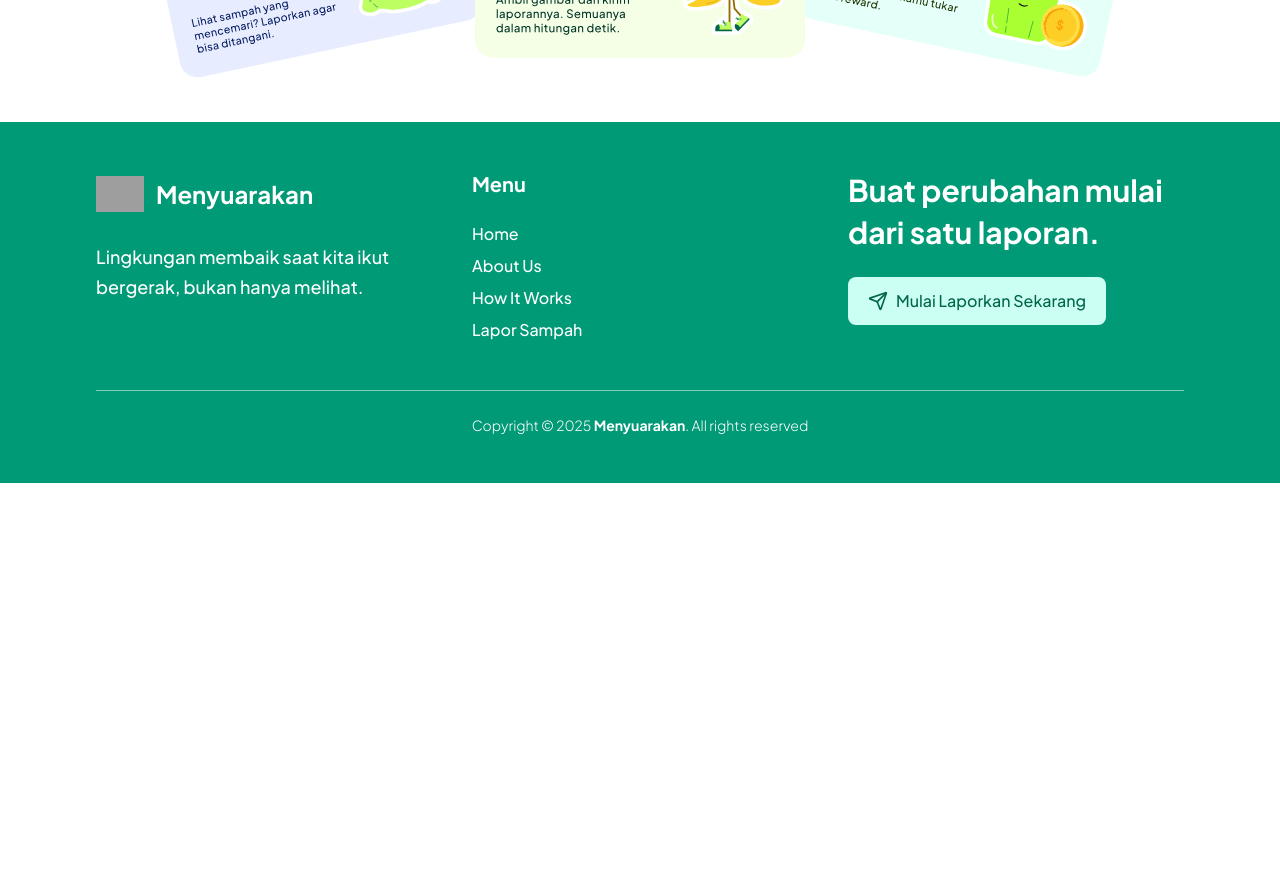
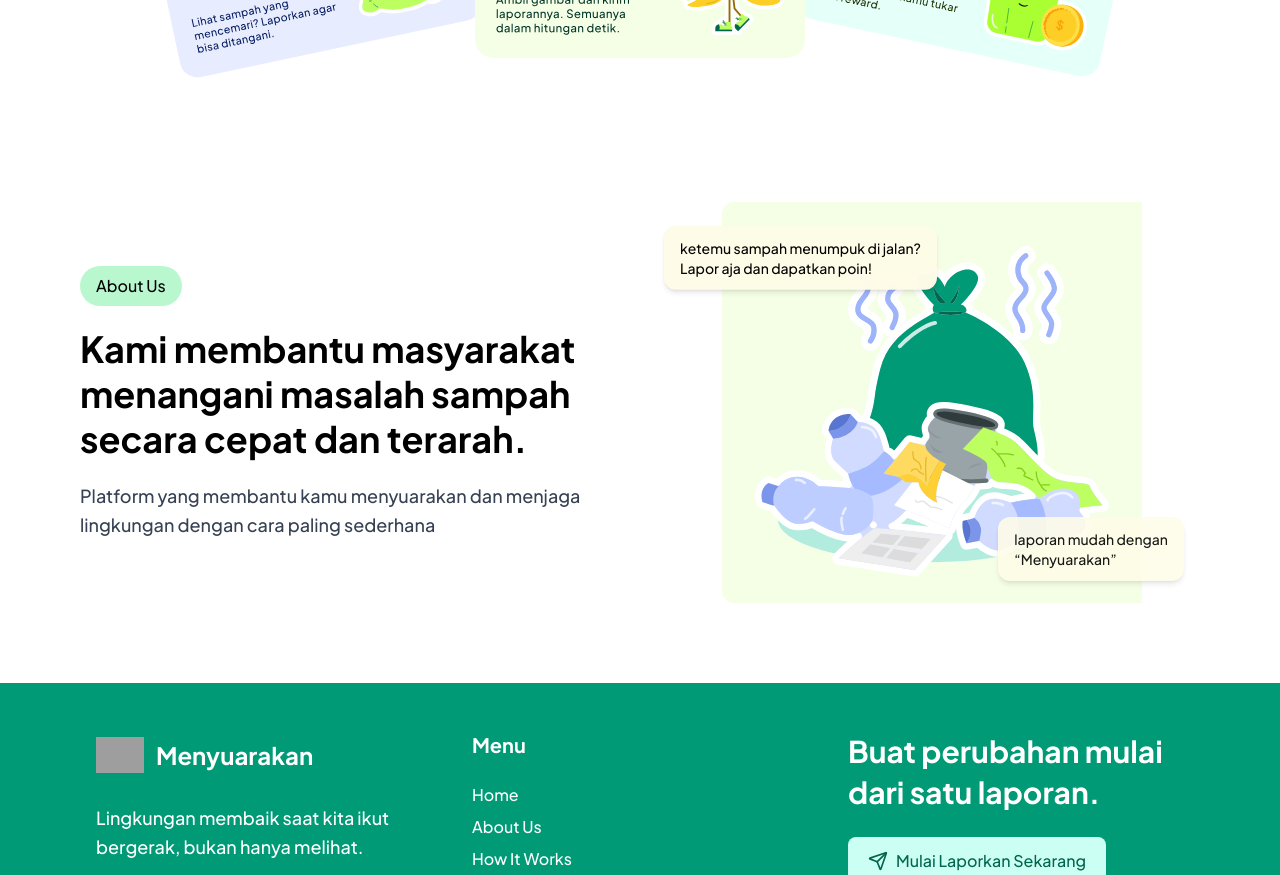
Before and after one commit to nnadra/Menyuarakan, a React (Vite) app: page / in a window 1280 px wide. Shown: the part 680-1555 px from the top of the page. Before the commit the page ends 1163 px from the top, so only its background shows below. Built offline with nearby package versions, Linux system fonts and the light colour scheme; grey boxes are pictures that could not be loaded.

Commit message:
add about section with animation

```diff
--- a/package.json
+++ b/package.json
@@ -11,6 +11,7 @@
   },
   "dependencies": {
     "@tailwindcss/vite": "^4.1.17",
+    "framer-motion": "^12.23.25",
     "lucide-react": "^0.555.0",
     "react": "^19.2.0",
     "react-dom": "^19.2.0",
--- a/src/pages/LandingPage.jsx
+++ b/src/pages/LandingPage.jsx
@@ -2,6 +2,8 @@ import React from 'react'
 import Card1 from '../assets/images/card-1.svg'
 import Card2 from '../assets/images/card-2.svg'
 import Card3 from '../assets/images/card-3.svg'
+import { motion } from "framer-motion";
+import AboutUsImg from '../assets/images/aboutUsImg.svg'
 
 
 const LandingPage = () => {
@@ -41,7 +43,7 @@ const LandingPage = () => {
           <img src={Card1} alt="Card1" className="w-full" />
         </div>
 
-        {/* CARD 2 (CENTER - MAIN) */}
+        {/* CARD 2 */}
         <div className="
         rounded-3xl
           w-[330px] z-10
@@ -64,7 +66,74 @@ const LandingPage = () => {
       </div>
         </div>
 
-    <div></div>
+
+    {/* ABOUT SECTION */}
+    <section className="w-full py-20 px-6 md:px-20">
+      <div className="grid grid-cols-1 md:grid-cols-2 gap-12 items-center">
+
+        {/* LEFT TEXT */}
+        <motion.div
+          initial={{ opacity: 0, x: -40 }}
+          whileInView={{ opacity: 1, x: 0 }}
+          transition={{ duration: 0.6, ease: "easeOut" }}
+          viewport={{ once: true }}
+          className="space-y-5"
+        >
+          <span className="bg-green-200 px-4 py-2 rounded-full text-black w-fit block">
+            About Us
+          </span>
+
+          <h2 className="text-3xl md:text-4xl font-bold leading-tight">
+            Kami membantu masyarakat
+            menangani masalah sampah
+            secara cepat dan terarah.
+          </h2>
+
+          <p className="text-gray-700 text-lg leading-relaxed">
+            Platform yang membantu kamu menyuarakan dan menjaga lingkungan
+            dengan cara paling sederhana
+          </p>
+        </motion.div>
+
+        {/* RIGHT IMAGE + FLOATING BUBBLE */}
+        <motion.div
+          initial={{ opacity: 0, x: 40 }}
+          whileInView={{ opacity: 1, x: 0 }}
+          transition={{ duration: 0.6, ease: "easeOut", delay: 0.2 }}
+          viewport={{ once: true }}
+          className="relative flex justify-center"
+        >
+          {/* Floating bubble 1 */}
+          <motion.div
+            initial={{ opacity: 0, y: -10 }}
+            animate={{ opacity: 1, y: [0, -6, 0] }}
+            transition={{ duration: 3, repeat: Infinity }}
+            className="absolute top-6 left-0 bg-yellow-50 rounded-xl shadow-md px-4 py-3 text-sm"
+          >
+            ketemu sampah menumpuk di jalan?
+            <br /> Lapor aja dan dapatkan poin!
+          </motion.div>
+
+          {/* Main illustration */}
+          <img
+            src={AboutUsImg}
+            alt="About us illustration"
+            className="w-[350px] md:w-[420px]"
+          />
+
+          {/* Floating bubble 2 */}
+          <motion.div
+            initial={{ opacity: 0, y: 10 }}
+            animate={{ opacity: 1, y: [0, 6, 0] }}
+            transition={{ duration: 3, repeat: Infinity, delay: 0.5 }}
+            className="absolute bottom-6 right-4 bg-yellow-50 rounded-xl shadow-md px-4 py-3 text-sm"
+          >
+            laporan mudah dengan <br /> “Menyuarakan”
+          </motion.div>
+        </motion.div>
+
+      </div>
+    </section>
     </div>
   )
 }
```
Also changed, not shown: src/assets/images/aboutUsImg.svg (added), 1 other file (tests, documents, lock files or other folders).
